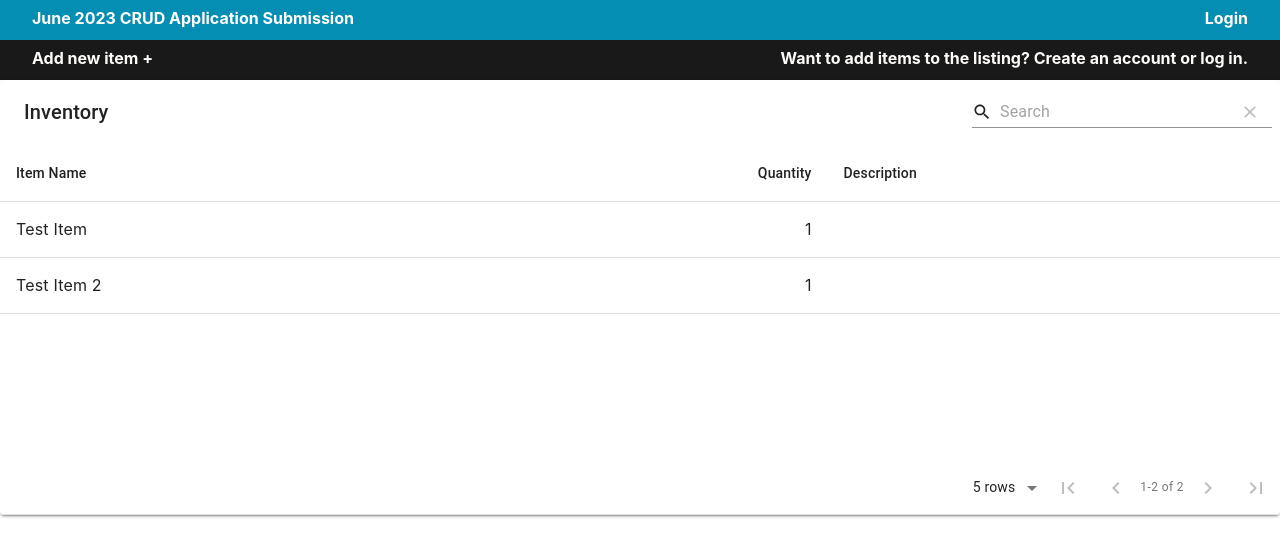
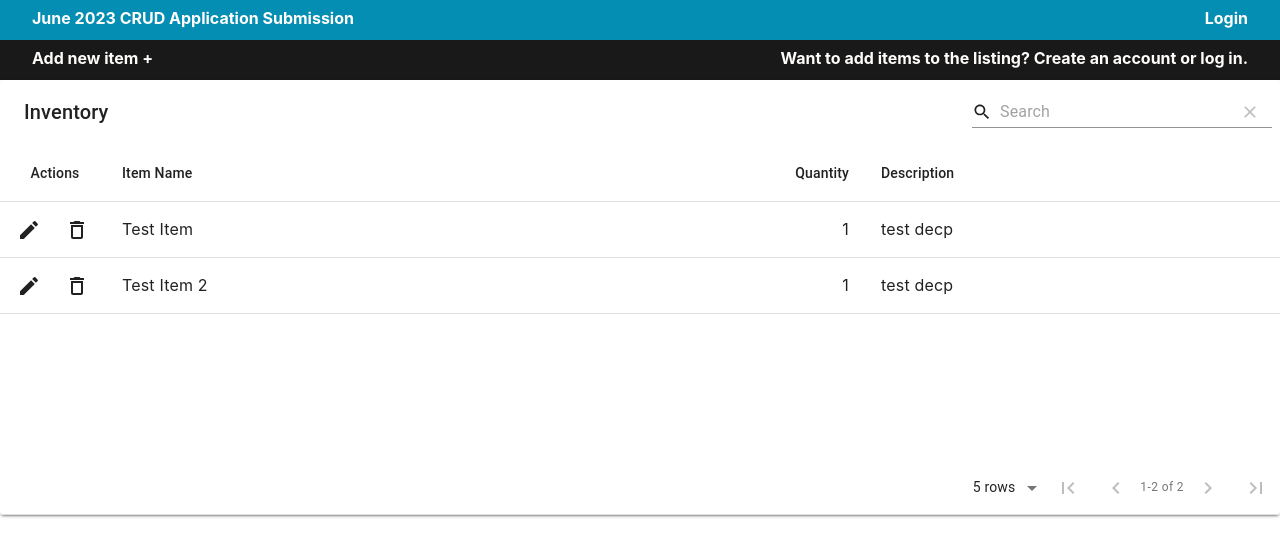
Before and after one commit to alysala/inventory-crud-app, a React (Create React App) app: page /inventory in a window 1280 px wide. Shown: the top 556 px of the page. Built offline with nearby package versions, Linux system fonts and the light colour scheme.

Commit message:
Table click editing

```diff
--- a/package.json
+++ b/package.json
@@ -3,10 +3,15 @@
   "version": "0.1.0",
   "private": true,
   "dependencies": {
+    "@emotion/react": "^11.11.1",
+    "@emotion/styled": "^11.11.0",
     "@fortawesome/free-solid-svg-icons": "^6.4.0",
     "@fortawesome/react-fontawesome": "^0.2.0",
     "@material-ui/icons": "^4.11.3",
+    "@mui/icons-material": "^5.11.16",
+    "@mui/material": "^5.13.6",
     "match-sorter": "^6.3.1",
+    "material-react-table": "^1.14.0",
     "material-table": "^2.0.5",
     "react": "^17.0.0",
     "react-dom": "^17.0.0",
--- a/src/pages/inventory/inventory.js
+++ b/src/pages/inventory/inventory.js
@@ -1,5 +1,5 @@
 import React, { useState, forwardRef } from 'react';
-import MaterialTable, { MTableAction } from 'material-table';
+import MaterialTable, { MTableAction, MTableBodyRow } from 'material-table';
 import { useNavigate } from 'react-router-dom';
 import { ThemeProvider, createTheme } from '@mui/material';
 import styles from './Inventory.module.css';
@@ -44,7 +44,7 @@ const Inventory = () => {
   const addActionRef = React.useRef();
   const navigate = useNavigate();
   const defaultMaterialTheme = createTheme();
-  const [data, setData] = useState([
+  const [data, setData] = useState(() => [
 	{ name: 'Test Item', quantity: 1, description: 'test decp' },
 	{ name: 'Test Item 2', quantity: 1, description: 'test decp' },
   ]);
@@ -52,7 +52,7 @@ const Inventory = () => {
   const columns = [
 	{ title: 'Item Name', field: 'name', width: '30%' },
 	{ title: 'Quantity', field: 'quantity', type: 'numeric', width: '30%' },
-	{ title: 'Description', field: 'decription', width: '30%' },
+	{ title: 'Description', field: 'description', width: '30%' },
   ];
 
   return (
@@ -79,11 +79,34 @@ const Inventory = () => {
 				  } else {
 						return <div ref={addActionRef} onClick={props.action.onClick}/>;
 				  }
-				}
+				},
+				Row: props => (
+					<MTableBodyRow
+					  {...props}
+					  onDoubleClick={e => {
+						console.log(props.actions);
+						props.actions[1]().onClick(e);
+						alert("Make row editable");
+					  }}
+					/>
+				  )
 			}}
 			editable={{
 				onRowAdd: (newData) =>
-				  Promise.resolve(setData([...data, newData]))
+				  Promise.resolve(setData([...data, newData])),
+				onRowUpdate: (newData, oldData) =>
+				  new Promise((resolve, reject) => {
+					console.log('update');
+					console.log(newData);
+					console.log(oldData);
+					resolve();
+				  }),
+				onRowDelete: oldData =>
+				  new Promise((resolve, reject) => {
+					console.log('delete');
+					console.log(oldData);
+					resolve();
+				  })
 			  }}
 
     />
```
Also changed, not shown: 1 other file (tests, documents, lock files or other folders).
